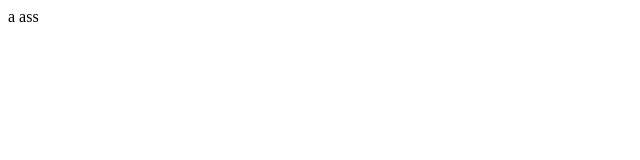
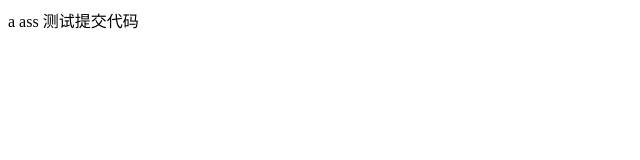
Before and after one commit to xialitao/studyWorkSpace, a plain HTML site: page index.html in a window 1280 px wide. Shown: the whole page, without its empty margins (0-640 px from the left). Drawn offline with Linux system fonts and the light colour scheme.

Commit message:
测试提交代码

```diff
--- a/index.html
+++ b/index.html
@@ -7,5 +7,8 @@
 	</head>
 	<body>a
 		ass
+
+
+		测试提交代码
 	</body>
 </html>
```
